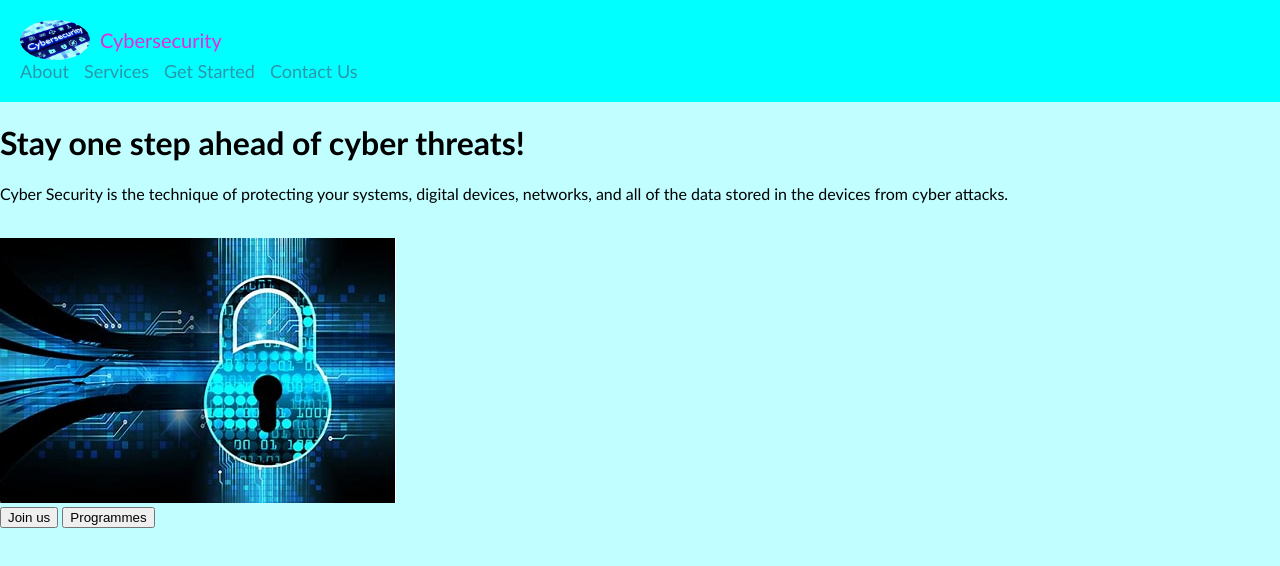
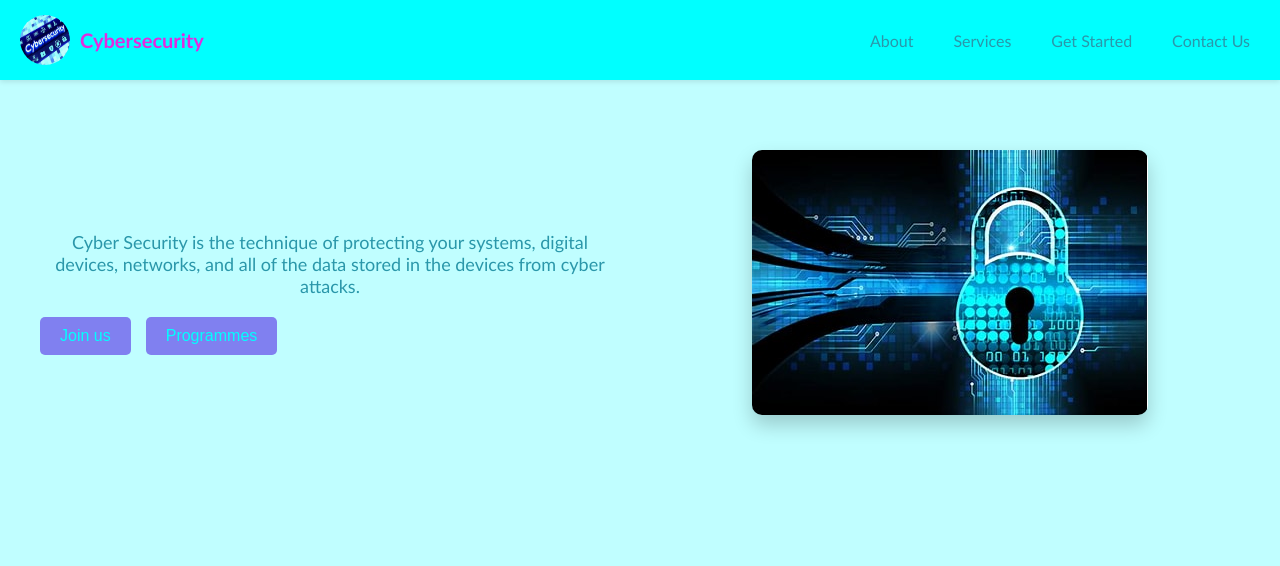
Before and after one commit to Queenie-101/FINAL-PROJECT, a plain HTML site: page index.html in a window 1280 px wide. Drawn offline with Linux system fonts and the light colour scheme.

Commit message:
I designed my html section.

```diff
--- a/index.html
+++ b/index.html
@@ -19,13 +19,18 @@
                 <a href="#">Contact Us</a>
             </nav>
          </header>
-         <h1>Stay one step ahead of cyber threats!</h1>
+         <section class="hero">
+            <div class="text-content">
          <p>Cyber Security is the technique of protecting your systems, digital devices, networks,
             and all of the data stored in the devices from cyber attacks.</p>
-            <br>
+            <div class="buttons">
+                <button>Join us</button>
+                <button>Programmes</button>
+                </div>
+            </div>
+            <div class="image-content">
             <img src="cyber 1.jpg">
-            <br>
-            <button>Join us</button>
-            <button>Programmes</button>
+            </div>
+            </section>
     </body>
 </html>
--- a/style.css
+++ b/style.css
@@ -1,48 +1,162 @@
+/* General Styles */
 body {
     margin: 0;
     font-family: 'Trebuchet MS', 'Lucida Sans Unicode', 'Lucida Grande', 'Lucida Sans';
     background-color: rgb(192, 254, 255);
+    color: rgb(42, 151, 170);
 }
+
+/* Navbar Styles */
 .navbar {
-    justify-content: space-around;
+    display: flex;
+    justify-content: space-between;
     align-items: center;
-    padding: 20px 20px;
+    padding: 15px 20px;
     background-color: aqua;
+    position: sticky;
+    top: 0;
+    z-index: 10;
+    box-shadow: 0 2px 5px rgba(0, 0, 0, 0.1);
 }
+
 .navbar .logo {
     display: flex;
     align-items: center;
 }
+
 .navbar .logo img {
-    width:70px;
+    width: 50px;
+    height: 50px;
+    border-radius: 50%;
     margin-right: 10px;
-    border-radius: 50%;
 }
+
 .navbar .logo span {
+    font-size: 20px;
+    font-weight: bold;
     color: rgb(226, 43, 223);
-    font-size: 20px;
-    font-weight: 500;
 }
+
 .navbar .menu {
     display: flex;
-    gap: 15px;
+    gap: 20px;
 }
+
 .navbar .menu a {
+    text-decoration: none;
+    font-size: 16px;
     color: rgb(42, 151, 170);
-    text-decoration: none;
-    font-size: 18px;
+    padding: 5px 10px;
+    transition: background 0.3s, color 0.3s;
 }
+
 .navbar .menu a:hover {
     background-color: blueviolet;
     border-radius: 5px;
     color: darkcyan;
 }
-.body .h1 {
-  font-style:italic ;
+
+/* Hero Section Styles */
+.hero {
+    display: flex;
+    flex-wrap: wrap;
+    align-items: center;
+    justify-content: space-between;
+    padding: 50px 20px;
+    background-color: rgb(192, 254, 255);
+    text-align: center;
 }
-.p {
-    color: aquamarine;
+
+.hero .text-content {
+    flex: 1;
+    padding: 20px;
 }
-.button {
+
+.hero .text-content h1 {
+    font-size: 36px;
+    color: rgb(226, 43, 223);
+    margin-bottom: 20px;
+    animation: fadeIn 1s ease-in-out;
+}
+
+.hero .text-content p {
+    font-size: 18px;
+    color: rgb(42, 151, 170);
+    margin-bottom: 20px;
+}
+
+.buttons {
+    display: flex;
+    gap: 15px;
+}
+
+button {
+    padding: 10px 20px;
+    font-size: 16px;
+    border: none;
+    border-radius: 5px;
+    background-color: rgb(128, 128, 240);
     color: aqua;
+    cursor: pointer;
+    transition: background 0.3s, transform 0.2s;
 }
+
+button:hover {
+    background-color: blueviolet;
+    color: darkcyan;
+    transform: translateY(-3px);
+}
+
+.hero .image-content {
+    flex: 1;
+    padding: 20px;
+}
+
+.hero .image-content img {
+    max-width: 100%;
+    border-radius: 10px;
+    box-shadow: 0 10px 20px rgba(0, 0, 0, 0.2);
+    animation: slideIn 1s ease-in-out;
+}
+
+/* Keyframes for Animations */
+@keyframes fadeIn {
+    from {
+        opacity: 0;
+        transform: translateY(20px);
+    }
+    to {
+        opacity: 1;
+        transform: translateY(0);
+    }
+}
+
+@keyframes slideIn {
+    from {
+        opacity: 0;
+        transform: translateX(20px);
+    }
+    to {
+        opacity: 1;
+        transform: translateX(0);
+    }
+}
+
+/* Responsive Styles */
+@media (max-width: 768px) {
+    .hero {
+        flex-direction: column;
+    }
+
+    .hero .text-content, .hero .image-content {
+        flex: none;
+        width: 100%;
+    }
+}
+
+@media (max-width: 480px) {
+    .navbar .menu {
+        flex-direction: column;
+        gap: 10px;
+    }
+}
```
